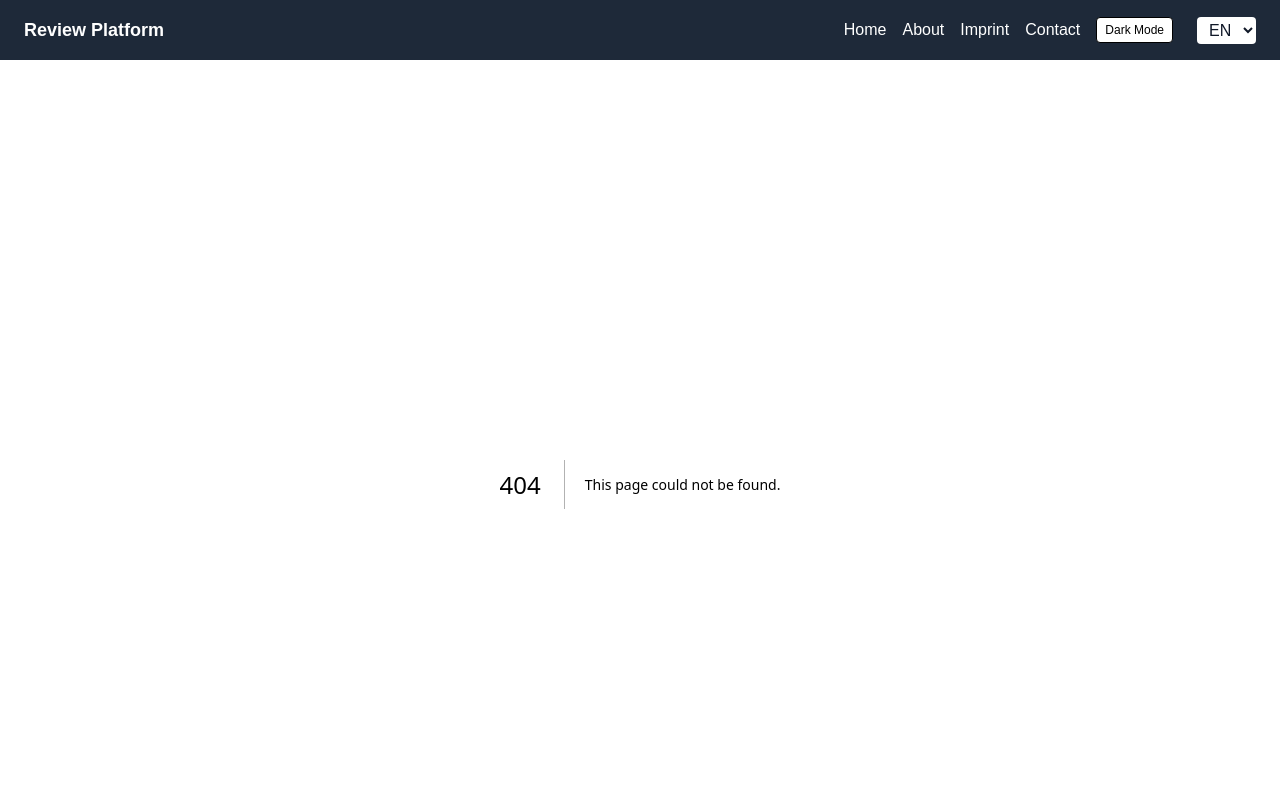
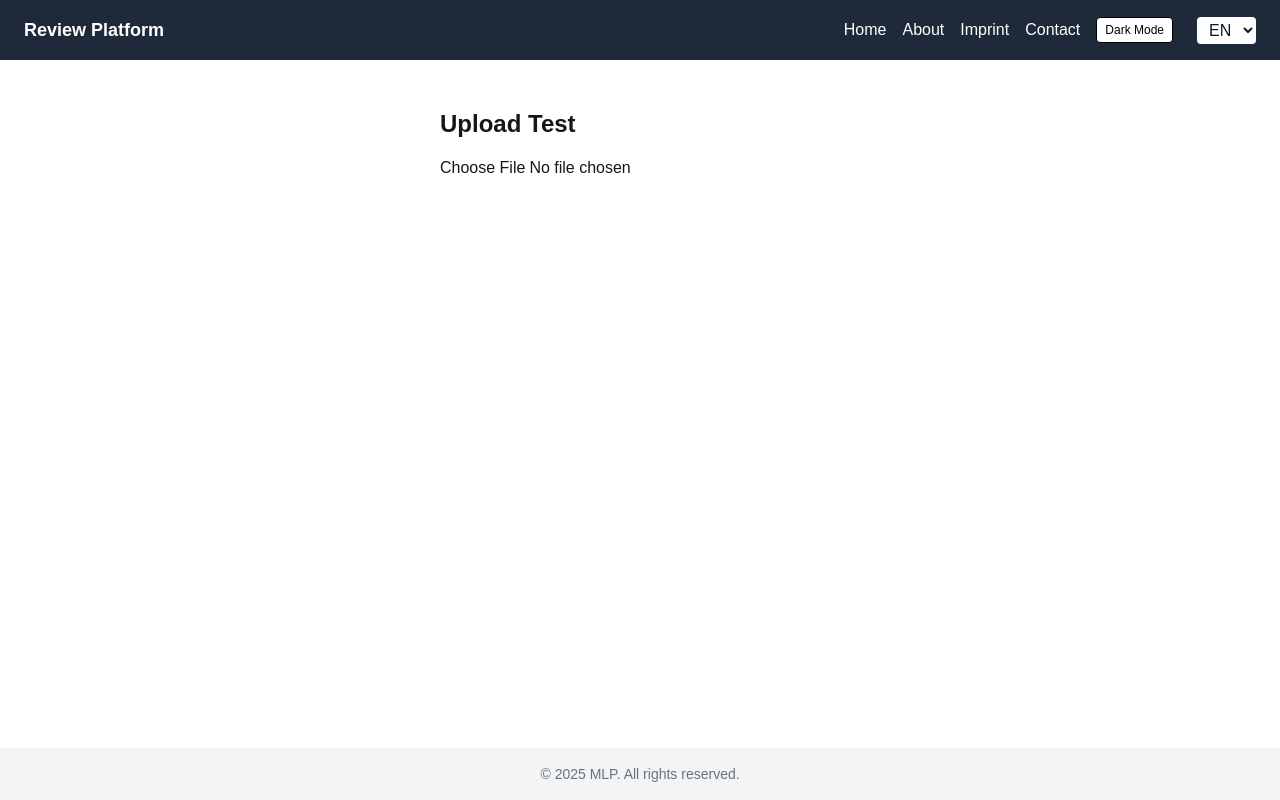
Before and after one commit to MateoLPozo2/reviews_service, a Next.js app: page /upload-test in a window 1280 px wide. Before the commit this address had no page. Shown: the top 800 px of the page. Built offline with nearby package versions, Linux system fonts and the light colour scheme.

Commit message:
Image-upload function added

```diff
--- /dev/null
+++ b/components/ImageUploader.js
@@ -0,0 +1,43 @@
+// components/ImageUploader.js
+import { useState } from "react";
+
+export default function ImageUploader({ onFileSelect }) {
+  const [preview, setPreview] = useState(null);
+  const [error, setError] = useState("");
+
+  const handleChange = (e) => {
+    const file = e.target.files[0];
+    if (!file) return;
+
+    const validTypes = ["image/jpeg", "image/png", "image/jpg", "image/webp"];
+    if (!validTypes.includes(file.type)) {
+      setError("Only JPG, PNG, or WEBP files are allowed.");
+      return;
+    }
+
+    setError("");
+    setPreview(URL.createObjectURL(file));
+    onFileSelect(file);
+  };
+
+  return (
+    <div className="space-y-2">
+      <input
+        type="file"
+        accept="image/*"
+        onChange={handleChange}
+        className="block"
+      />
+      {error && <p className="text-red-600 text-sm">{error}</p>}
+      {preview && (
+        <div className="mt-2">
+          <img
+            src={preview}
+            alt="Preview"
+            className="w-32 h-32 object-cover border rounded"
+          />
+        </div>
+      )}
+    </div>
+  );
+}
--- /dev/null
+++ b/lib/useImageUpload.js
@@ -0,0 +1,24 @@
+// lib/useImageUpload.js
+import { useState } from "react";
+
+export function useImageUpload(validTypes = ["image/jpeg", "image/png", "image/webp"]) {
+  const [preview, setPreview] = useState(null);
+  const [error, setError] = useState("");
+  const [file, setFile] = useState(null);
+
+  const handleUpload = (e) => {
+    const f = e.target.files[0];
+    if (!f) return;
+
+    if (!validTypes.includes(f.type)) {
+      setError("Unsupported file format.");
+      return;
+    }
+
+    setFile(f);
+    setPreview(URL.createObjectURL(f));
+    setError("");
+  };
+
+  return { file, preview, error, handleUpload };
+}
--- /dev/null
+++ b/pages/upload-test.js
@@ -0,0 +1,17 @@
+// pages/upload-test.js
+import { useState } from "react";
+import ImageUploader from "@/components/ImageUploader";
+
+export default function UploadTestPage() {
+  const [selectedFile, setSelectedFile] = useState(null);
+
+  return (
+    <div className="max-w-md mx-auto p-6">
+      <h1 className="text-2xl font-bold mb-4">Upload Test</h1>
+      <ImageUploader onFileSelect={setSelectedFile} />
+      {selectedFile && (
+        <p className="text-gray-700 text-sm mt-2">Selected file: {selectedFile.name}</p>
+      )}
+    </div>
+  );
+}
```
